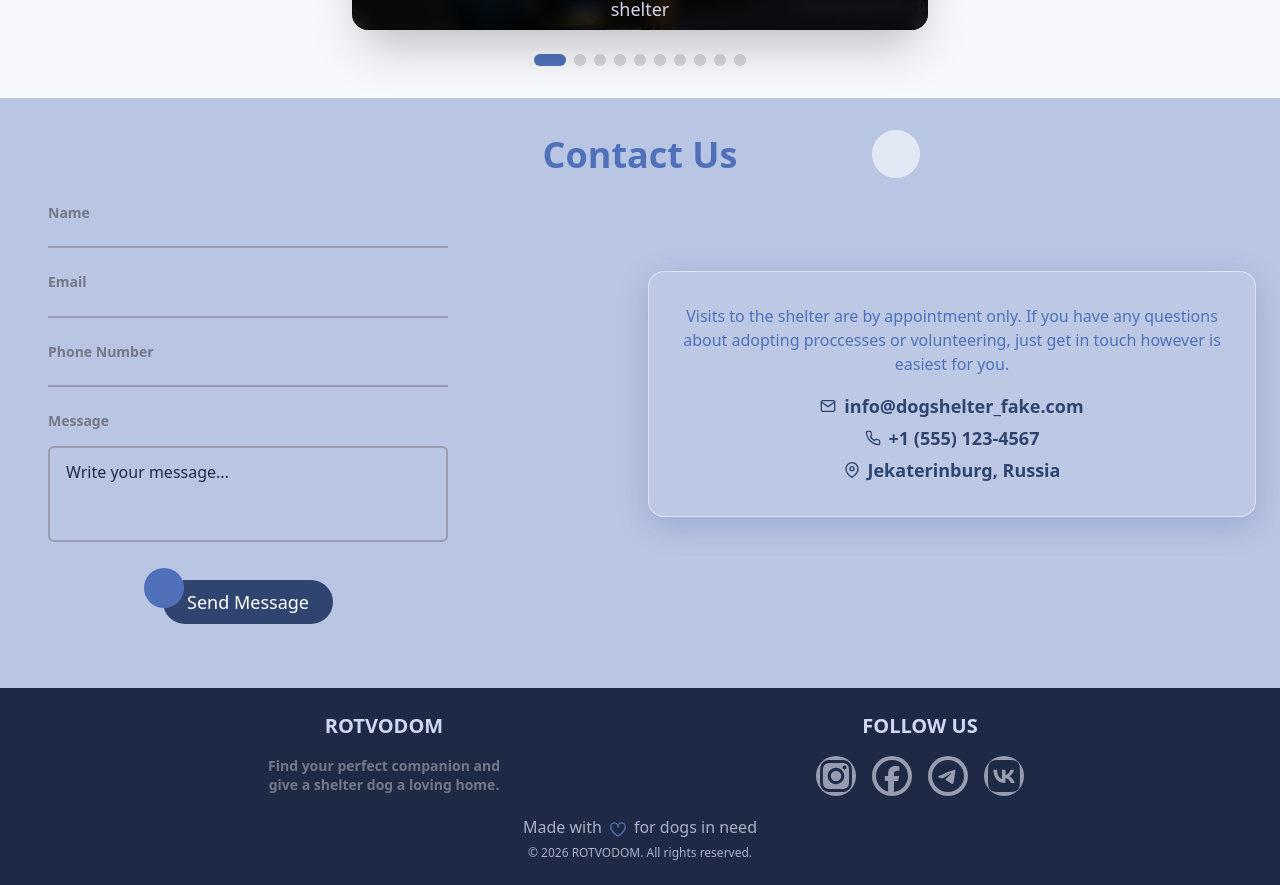
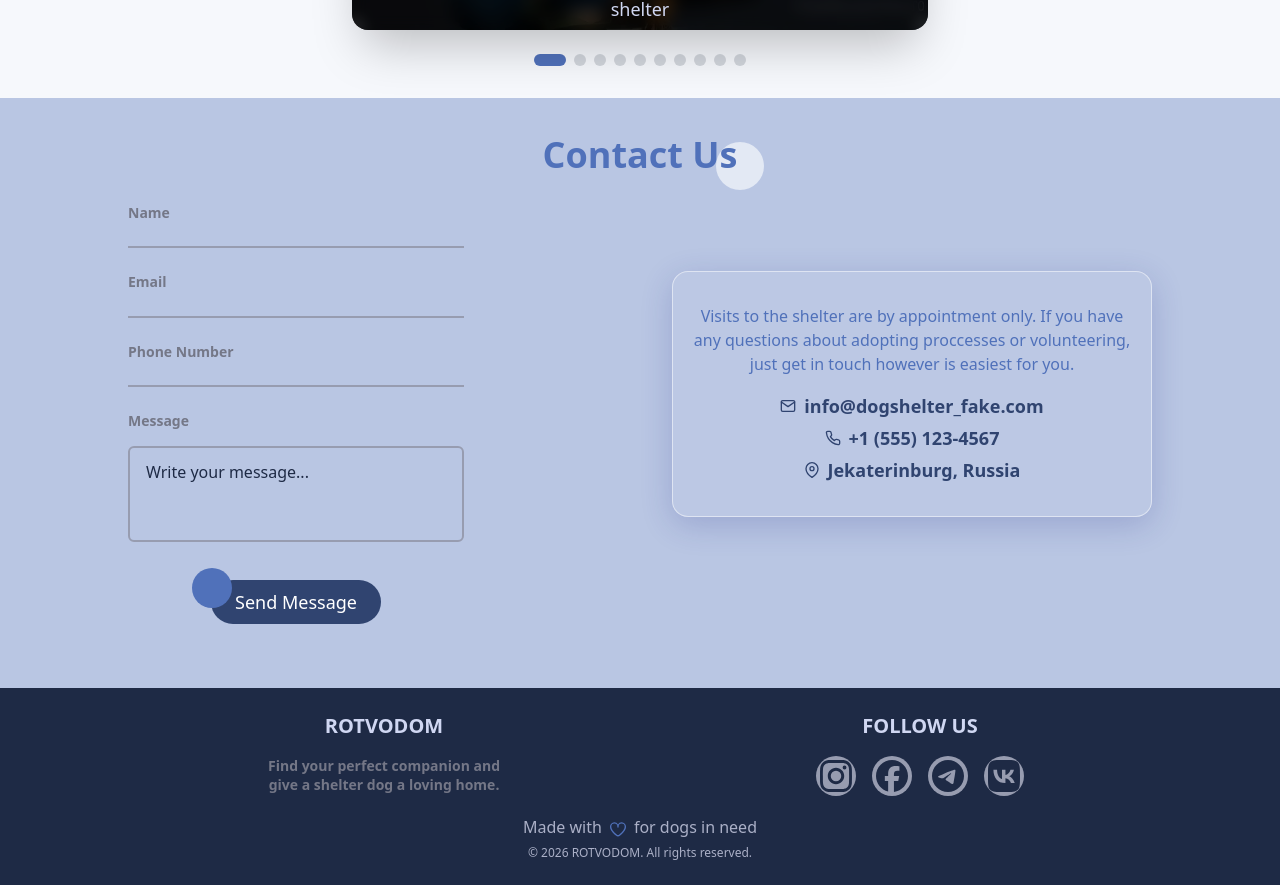
Before and after one commit to bavayra/dog-shelter, a React (Vite) app: page / in a window 1280 px wide. Shown: the part 4976-5861 px from the top of the page. Built offline with nearby package versions, Linux system fonts and the light colour scheme.

Commit message:
feat(contactUs): improve contact section layout, centered with mx-auto , increased font-sizes for the title and text block, corrected margins, corrected decor circles positions

```diff
--- a/src/features/ContactSection.tsx
+++ b/src/features/ContactSection.tsx
@@ -119,15 +119,19 @@ const ContactSection = () => {
           right="10"
           zIndex={10}
           opacity={70}
-          className="xs:mr-8 sm:mr-14 md:mt-3 md:mr-50 lg:mt-2 lg:mr-80"
+          className="xs:mr-8 sm:mr-14 md:mt-3 md:mr-50 lg:mt-2 lg:mr-80 xl:mt-5 xl:mr-119"
         />
       </div>
-      <h2 className="typography-h2 relative z-11 mb-4 text-center md:text-5xl">
+      <h2 className="typography-h2 relative z-11 mb-4 text-center md:text-5xl xl:text-7xl">
         Contact Us
       </h2>
-      <div className="relative flex justify-center md:m-6 md:grid md:grid-cols-2 md:gap-4">
-        <div className="w-full max-w-md px-6">
-          <form id="contact-form" onSubmit={handleSubmit} className="space-y-2">
+      <div className="relative flex justify-center md:m-6 md:mx-auto md:grid md:grid-cols-2 md:gap-4 xl:w-300">
+        <div className="w-full max-w-md px-6 xl:w-xl">
+          <form
+            id="contact-form"
+            onSubmit={handleSubmit}
+            className="space-y-2 xl:ml-16"
+          >
             <div>
               <TextInput
                 id="input-name"
@@ -211,7 +215,7 @@ const ContactSection = () => {
                 top="1"
                 left="12"
                 zIndex={12}
-                className="sm:ml-12 md:ml-2 lg:ml-12"
+                className="sm:ml-12 md:ml-2 lg:ml-12 xl:ml-4"
               />
             </div>
 
@@ -246,8 +250,8 @@ const ContactSection = () => {
             )}
           </form>
         </div>
-        <div className="glass-card mb-10 hidden rounded-2xl py-8 md:flex md:flex-col md:gap-4 md:self-center">
-          <p className="typography-large px-4 text-center text-xl md:block md:font-normal">
+        <div className="glass-card mb-10 hidden rounded-2xl py-8 md:flex md:flex-col md:gap-4 md:self-center xl:ml-6 xl:w-120">
+          <p className="typography-large px-4 text-center text-xl md:block md:font-normal xl:text-2xl">
             Visits to the shelter are by appointment only. If you have any
             questions about adopting proccesses or volunteering, just get in
             touch however is easiest for you.
```
